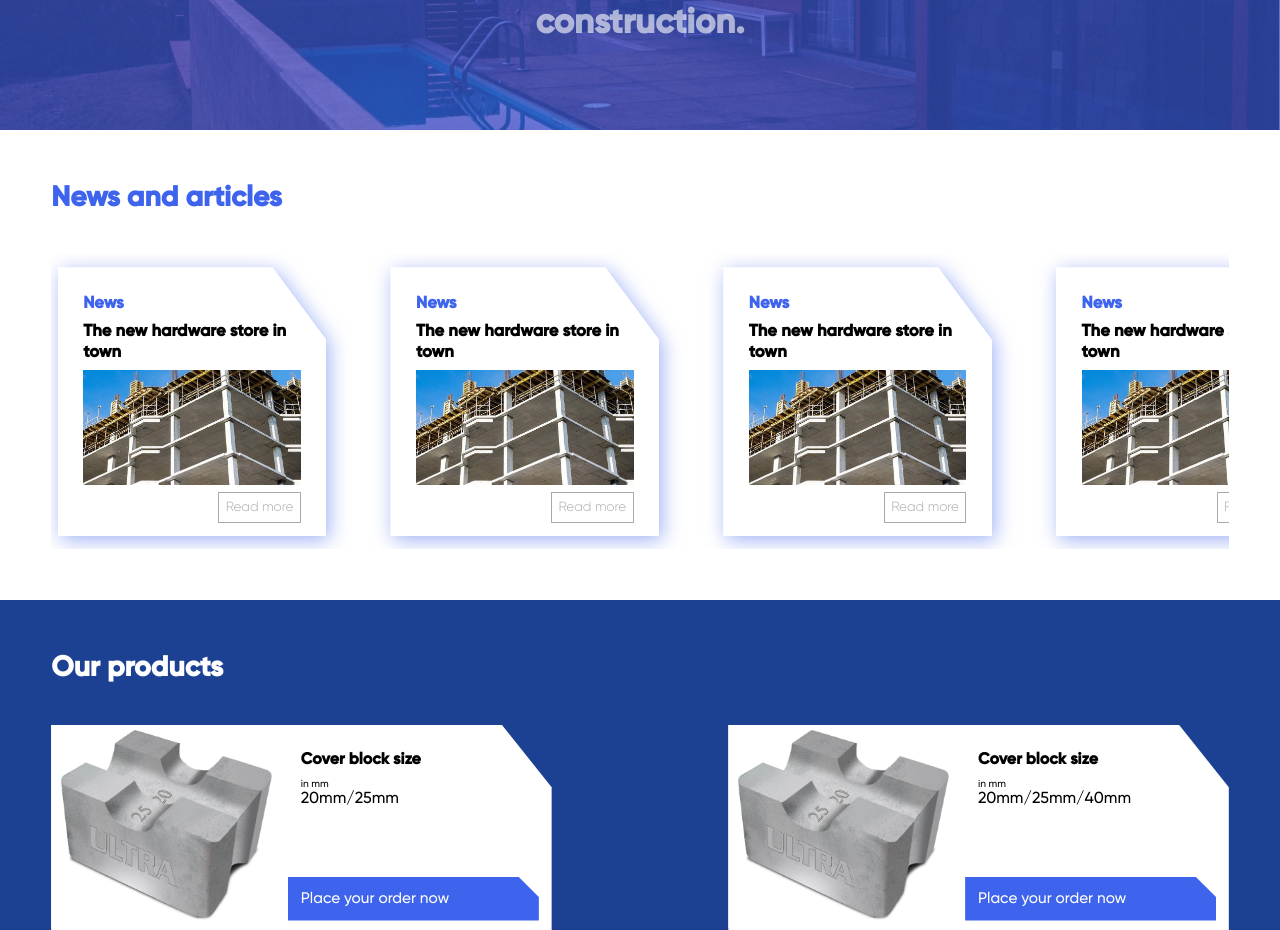
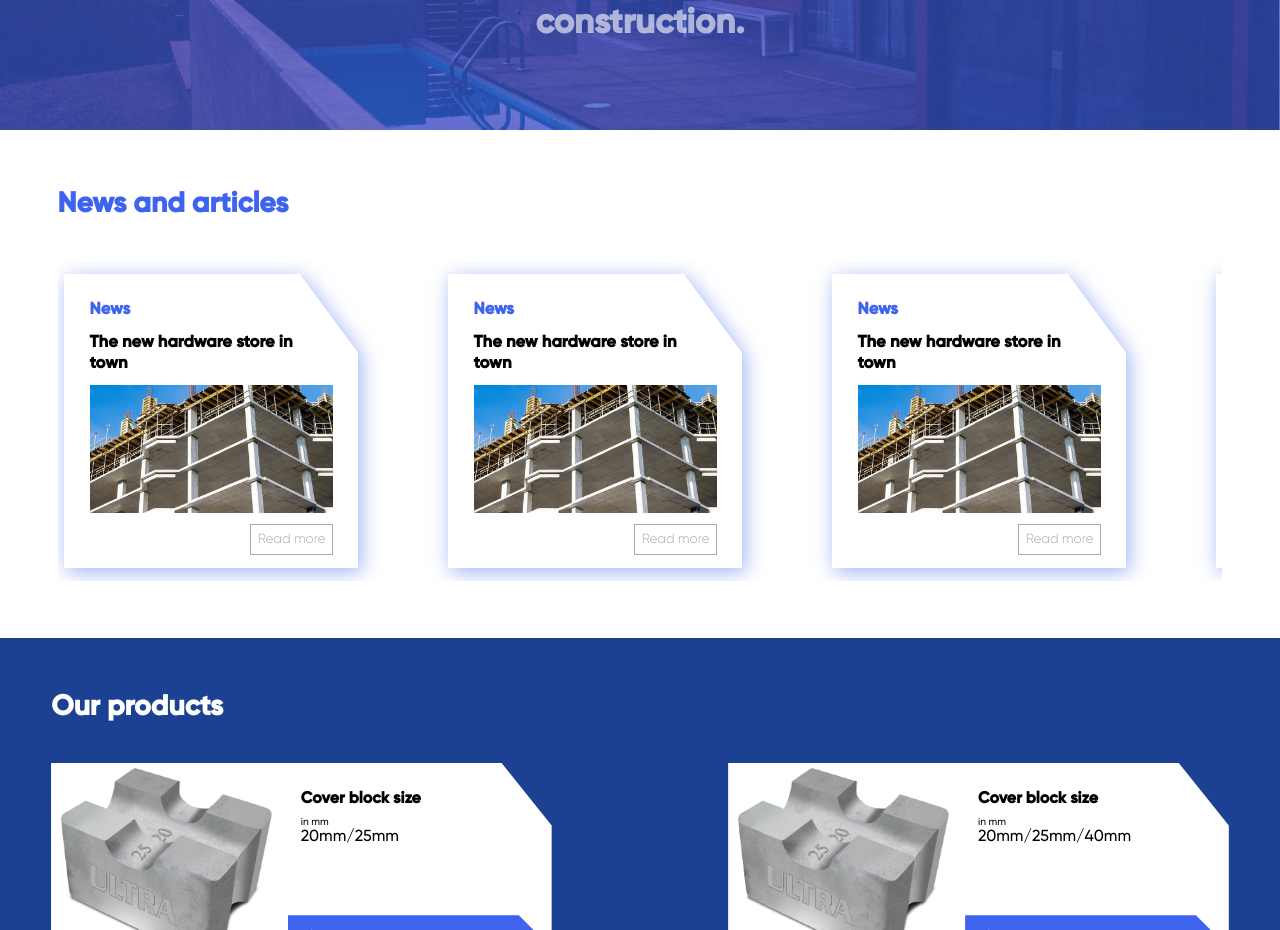
Before and after one commit to Omiga-Developers/Vontech, a React (Create React App) app: page / in a window 1280 px wide. Shown: the part 2640-3570 px from the top of the page. Built offline with nearby package versions, Linux system fonts and the light colour scheme.

Commit message:
positioning bg images

```diff
--- a/src/pages/HomePage/components/NewsArticles/AngleCard.tsx
+++ b/src/pages/HomePage/components/NewsArticles/AngleCard.tsx
@@ -41,8 +41,8 @@ declare type ContainerProps = {
 const ShadowContainer = styled.div `
     filter: drop-shadow(3px 4px 10px rgba(62, 99, 236, 0.5));
     position: relative;
-    margin-right: 5vw;
-    height: 21vw;
+    margin-right: 7vw;
+    height: 23vw;
 `
 
 const Container = styled.div<ContainerProps> `
@@ -59,7 +59,7 @@ const Container = styled.div<ContainerProps> `
     padding: 2vw 2vw 1vw 2vw;
     display: flex;
     height: 100%;
-    width: 21vw;
+    width: 23vw;
     flex-direction: column;
     justify-content: space-between;
     background-color: white;
@@ -76,8 +76,8 @@ const Container = styled.div<ContainerProps> `
     }
 
     > img {
-        width: 17vw;
-        height: 9vw;
+        width: 19vw;
+        height: 10vw;
     }
 
     > div {
--- a/src/pages/HomePage/components/NewsArticles/Articles.tsx
+++ b/src/pages/HomePage/components/NewsArticles/Articles.tsx
@@ -65,7 +65,7 @@ const Container = styled.div `
         src: url(fonts/Gilroy-Bold.ttf);
     }
 
-    padding: 4vw;
+    padding: 4.5vw;
     background-color: white;
 
     > div > h2 {
--- a/src/pages/HomePage/components/ServicesProvided/AngleCard.tsx
+++ b/src/pages/HomePage/components/ServicesProvided/AngleCard.tsx
@@ -8,18 +8,19 @@ declare type AngleCardProps = {
     isCommon?: boolean;
     isOtherServices?: boolean;
     paragraph?: string;
-    isConcreteRepair?: boolean;
+    isFourth?: boolean;
+    isSecond?: boolean;
     bgImage?: string;
 }
 
-const AngleCard = ({ stringId, title, paragraph, isFirst, isCommon, isOtherServices, isConcreteRepair, bgImage } : AngleCardProps) => {
+const AngleCard = ({ stringId, title, paragraph, isFirst, isCommon, isOtherServices, isFourth, isSecond, bgImage } : AngleCardProps) => {
     const [toggleOtherServicesHover, setToggleOtherServicesHover] = useState<boolean>(false);
     const [toggleBackgroundImageHover, setToggleBackgroundImageHover] = useState<boolean>(false);
 
     return (
         <Container
-            style={toggleBackgroundImageHover ? stringId ? { backgroundImage: `url(${bgImage})`, backgroundSize: '100% 100%' } : {} : {}}
-            isConcreteRepair={isConcreteRepair}
+            style={toggleBackgroundImageHover ? stringId ? { backgroundImage: `url(${bgImage})`, backgroundSize: 'cover', backgroundPosition:  isFirst || isSecond ? 'left center' : 'center center' } : {} : {}}
+            isFourth={isFourth}
             isFirst={isFirst}
             isCommon={isCommon}
             isOtherServices={isOtherServices}
@@ -61,7 +62,7 @@ declare type ContainerProps = {
     isCommon?: boolean;
     isOtherServices?: boolean;
     isFirst?: boolean;
-    isConcreteRepair?: boolean;
+    isFourth?: boolean;
     isBackgroundImageHovered?: boolean;
 }
 
@@ -89,7 +90,6 @@ const Container = styled.div<ContainerProps> `
     background-color: #3E63EC;
     color: white;
     width: 25vw;
-    transition: 0.3s ease;
 
     > div:first-child {
         border-bottom: 1px solid #fff;
@@ -127,8 +127,8 @@ const Container = styled.div<ContainerProps> `
         `
     )}
 
-    ${({ isConcreteRepair }) => (
-        isConcreteRepair && `
+    ${({ isFourth }) => (
+        isFourth && `
             h1 {
                 padding-bottom: 2.7vw;
             }
--- a/src/pages/HomePage/components/ServicesProvided/ServicesProvided.tsx
+++ b/src/pages/HomePage/components/ServicesProvided/ServicesProvided.tsx
@@ -32,6 +32,7 @@ const ServicesProvided = () => {
                         <AngleCard
                             isCommon={true}
                             stringId="02"
+                            isSecond={true}
                             title="Concrete structures"
                             paragraph="We flawlessly execute the design and
                                 construction of any type of concrete
@@ -44,7 +45,7 @@ const ServicesProvided = () => {
                         <AngleCard
                             isCommon={true}
                             stringId="04"
-                            isConcreteRepair={true}
+                            isFourth={true}
                             title="Concrete repair"
                             paragraph="We execute any type of concrete
                                 repairing or masonry work, as well as
```
